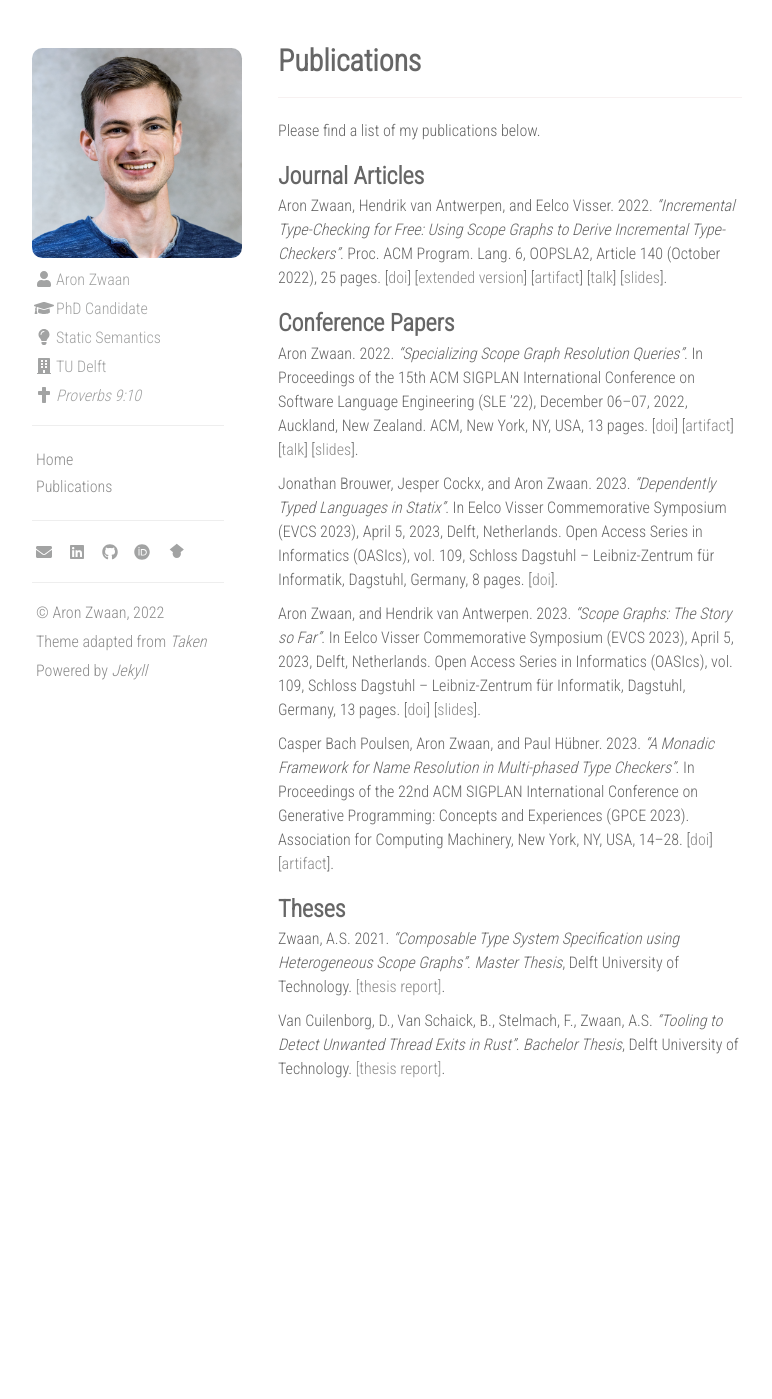
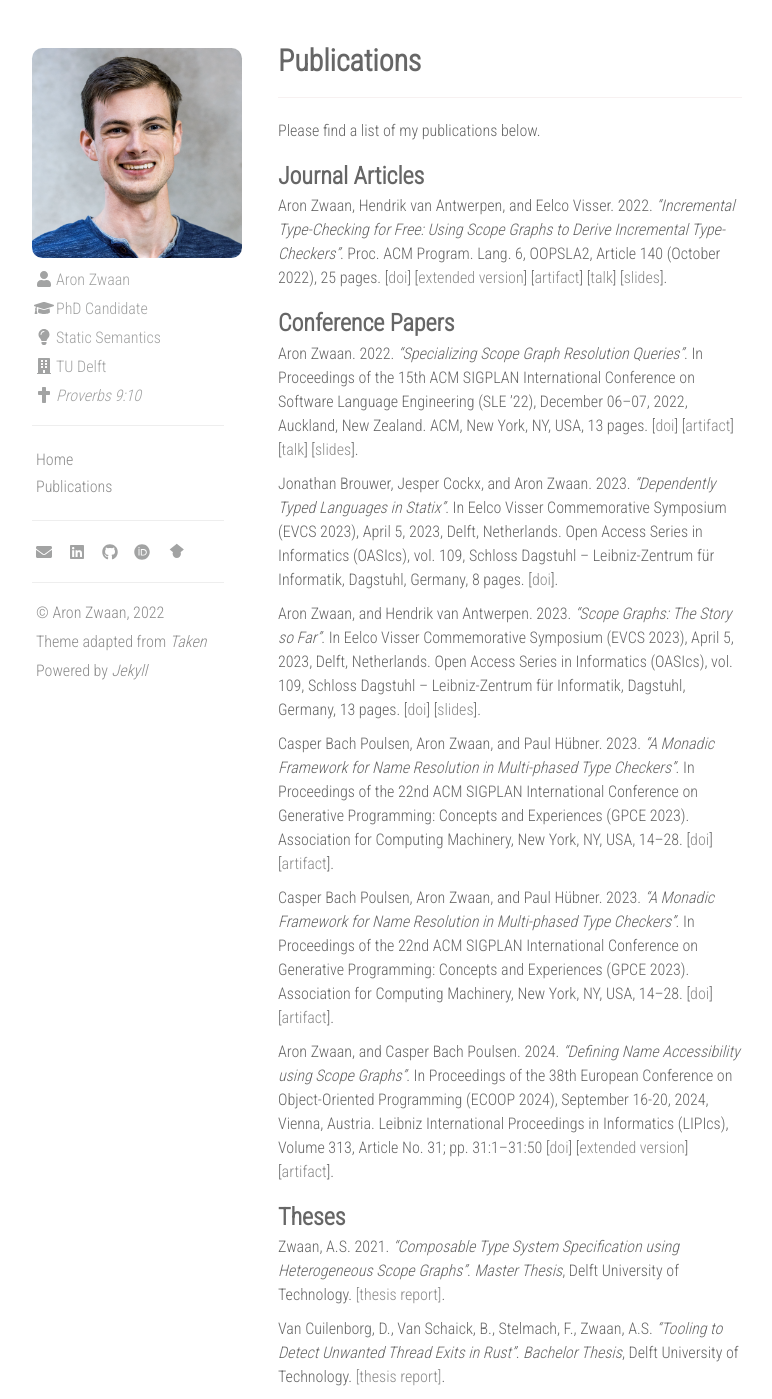
Before and after one commit to aronzwaan/aronzwaan.github.io, a Jekyll site: the page built from publications.md, in a window 1280 px wide. Shown: the whole page, without its empty margins (312-1084 px from the left). Built offline with Jekyll 4.4.1, drawn with Linux system fonts in a browser that asks for light colours; nearby versions of some CDN libraries; before the commit the page ends 1091 px from its top, so only the background shows below that.

Commit message:
Add ECOOP paper

```diff
--- a/publications.md
+++ b/publications.md
@@ -43,6 +43,19 @@ Association for Computing Machinery, New York, NY, USA, 14–28.
 [[doi](https://doi.org/10.1145/3624007.3624051)]
 [[artifact](https://doi.org/10.5281/zenodo.8337245)].
 
+Casper Bach Poulsen, Aron Zwaan, and Paul Hübner. 2023. _"A Monadic Framework for Name Resolution in Multi-phased Type Checkers"_.
+In Proceedings of the 22nd ACM SIGPLAN International Conference on Generative Programming: Concepts and Experiences (GPCE 2023).
+Association for Computing Machinery, New York, NY, USA, 14–28.
+[[doi](https://doi.org/10.1145/3624007.3624051)]
+[[artifact](https://doi.org/10.5281/zenodo.8337245)].
+
+Aron Zwaan, and Casper Bach Poulsen. 2024. _"Defining Name Accessibility using Scope Graphs"_.
+In Proceedings of the 38th European Conference on Object-Oriented Programming (ECOOP 2024), September 16-20, 2024, Vienna, Austria.
+Leibniz International Proceedings in Informatics (LIPIcs), Volume 313, Article No. 31; pp. 31:1–31:50
+[[doi](https://doi.org/10.4230/LIPIcs.ECOOP.2024.31)]
+[[extended version](https://doi.org/10.48550/arXiv.2407.09320)]
+[[artifact](https://doi.org/10.5281/zenodo.11179594)].
+
 
 ### Theses
 
```
